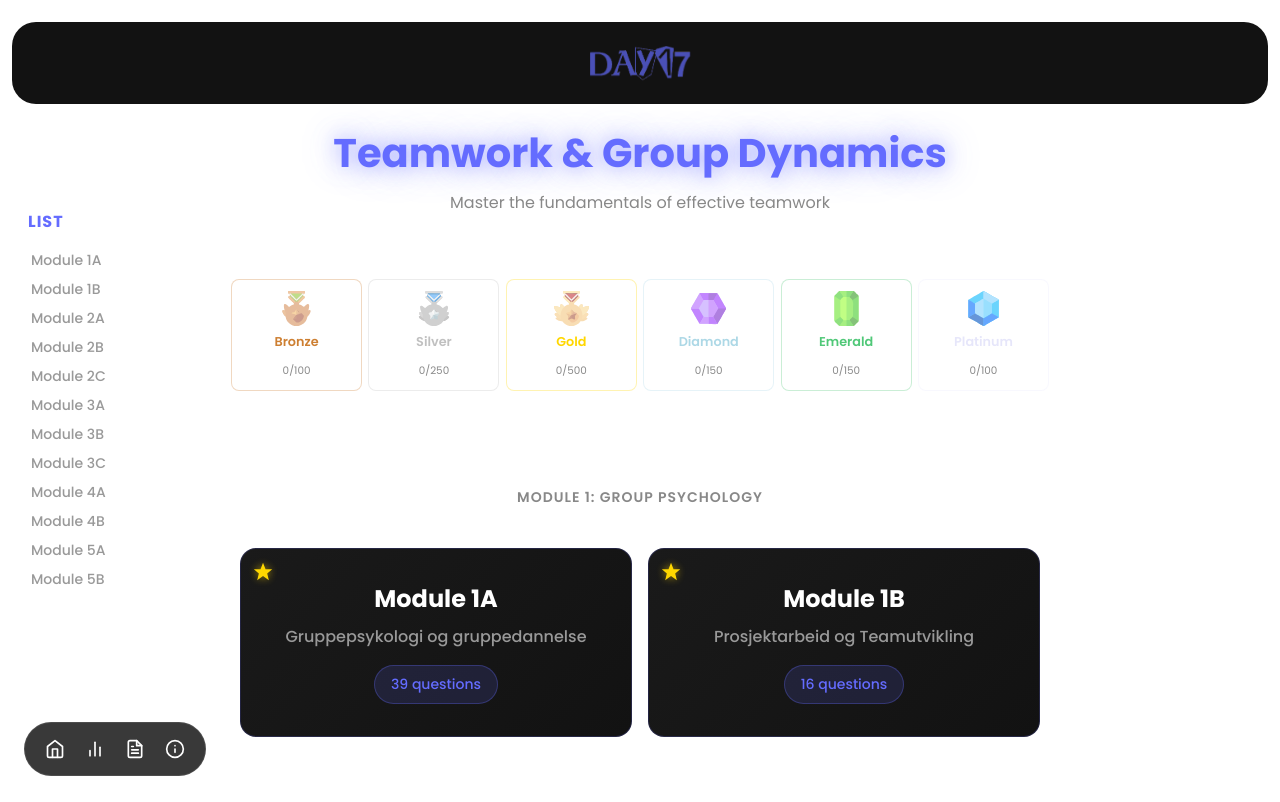
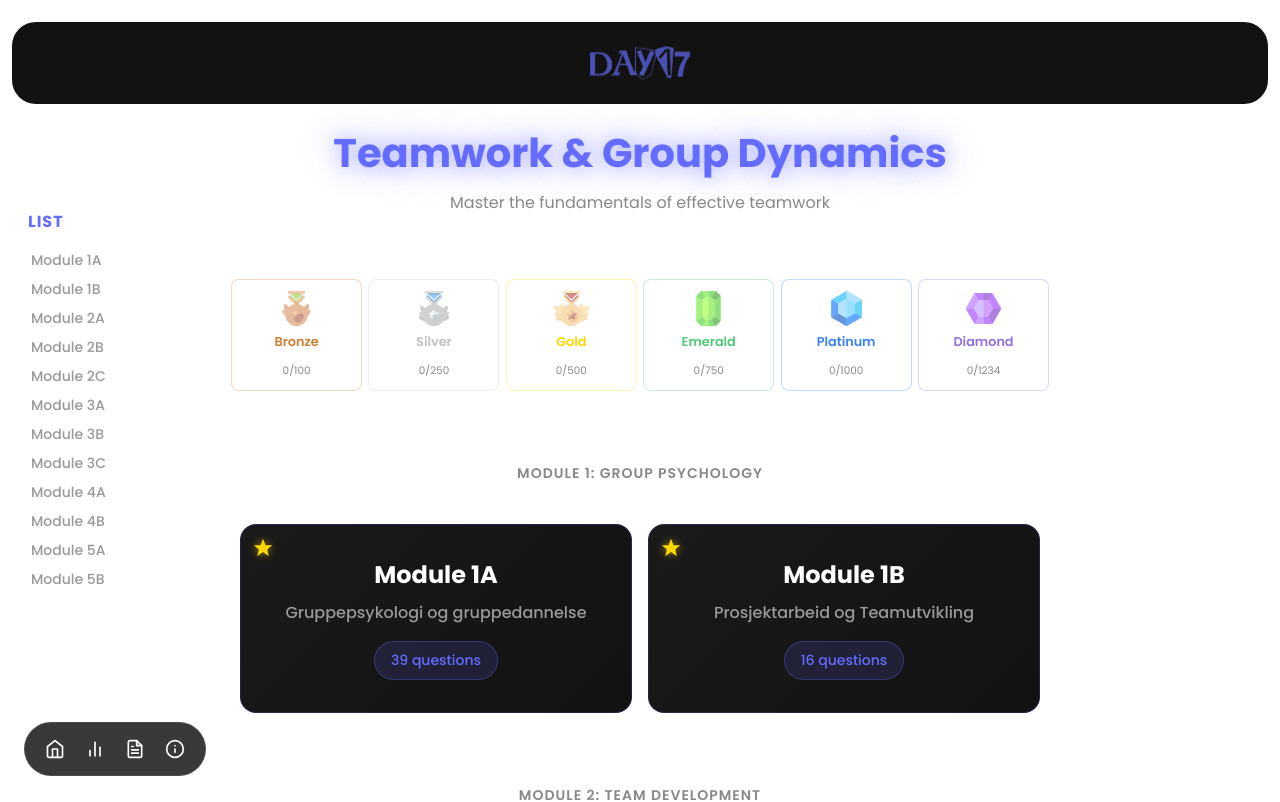
Before and after one commit to dvnnyle/skoolXit, a React (Vite) app: page / in a window 1280 px wide. Shown: the top 802 px of the page. Built offline with nearby package versions, Linux system fonts and the light colour scheme.

Commit message:
Update medal milestones to progressive cumulative display

```diff
--- a/src/pages/Home.css
+++ b/src/pages/Home.css
@@ -652,7 +652,7 @@
   gap: 1.5rem;
   justify-content: center;
   align-items: flex-start;
-  margin: 1.5rem 0 2rem 0;
+  margin: 1rem 0 0rem 0;
   flex-wrap: wrap;
 }
 
@@ -672,7 +672,7 @@
   display: flex;
   gap: 0.4rem;
   justify-content: center;
-  margin: 1.5rem 0 2rem 0;
+  margin: 1.5rem 0 0.5rem 0;
   flex-wrap: nowrap;
   padding: 0.5rem 0;
 }
@@ -728,15 +728,15 @@
 }
 
 .achievement-medal-item.diamond {
-  border-color: rgba(173, 216, 230, 0.3);
-  color: #add8e6;
+  border-color: rgba(147, 112, 219, 0.3);
+  color: #9370db;
 }
 
 .achievement-medal-item.diamond[data-unlocked="true"] {
-  border-color: #00bfff;
-  color: #1e90ff;
-  background: rgba(30, 144, 255, 0.08);
-  box-shadow: 0 0 8px rgba(30, 144, 255, 0.15);
+  border-color: #9370db;
+  color: #b19cd9;
+  background: rgba(147, 112, 219, 0.08);
+  box-shadow: 0 0 8px rgba(147, 112, 219, 0.15);
 }
 
 .achievement-medal-item.emerald {
@@ -752,15 +752,15 @@
 }
 
 .achievement-medal-item.platinum {
-  border-color: rgba(230, 230, 250, 0.3);
-  color: #e6e6fa;
+  border-color: rgba(59, 130, 246, 0.3);
+  color: #3b82f6;
 }
 
 .achievement-medal-item.platinum[data-unlocked="true"] {
-  border-color: #f0f0ff;
-  color: #d8d8f0;
-  background: rgba(230, 230, 250, 0.08);
-  box-shadow: 0 0 8px rgba(230, 230, 250, 0.15);
+  border-color: #60a5fa;
+  color: #93c5fd;
+  background: rgba(59, 130, 246, 0.08);
+  box-shadow: 0 0 8px rgba(59, 130, 246, 0.15);
 }
 
 .medal-icon {
@@ -810,7 +810,7 @@
 }
 
 .achievement-medal-item.diamond[data-unlocked="true"] .medal-icon.diamond-icon {
-  filter: opacity(1) drop-shadow(0 0 8px rgba(30, 144, 255, 0.4));
+  filter: opacity(1) drop-shadow(0 0 8px rgba(147, 112, 219, 0.4));
   transform: scale(1.05);
 }
 
@@ -820,7 +820,7 @@
 }
 
 .achievement-medal-item.platinum[data-unlocked="true"] .medal-icon.platinum-icon {
-  filter: opacity(1) drop-shadow(0 0 8px rgba(230, 230, 250, 0.4));
+  filter: opacity(1) drop-shadow(0 0 8px rgba(59, 130, 246, 0.4));
   transform: scale(1.05);
 }
 
--- a/src/pages/home.jsx
+++ b/src/pages/home.jsx
@@ -148,58 +148,58 @@ function Home() {
               </div>
             </div>
 
-            <div className="achievement-medal-item silver" data-unlocked={stats.completedQuestions >= 350}>
+            <div className="achievement-medal-item silver" data-unlocked={stats.completedQuestions >= 250}>
               <img src="/icons/silver-medal.svg" alt="Silver Medal" className="medal-icon silver-icon" />
               <div className="medal-details">
                 <h4>Silver</h4>
                 <div className="medal-progress-bar">
-                  <div className="medal-progress-fill" style={{ width: `${Math.min((Math.max(0, stats.completedQuestions - 100) / 250) * 100, 100)}%` }}></div>
+                  <div className="medal-progress-fill" style={{ width: `${Math.min((Math.max(0, stats.completedQuestions) / 250) * 100, 100)}%` }}></div>
                 </div>
-                <span className="medal-count">{Math.min(Math.max(0, stats.completedQuestions - 100), 250)}/250</span>
+                <span className="medal-count">{Math.min(Math.max(0, stats.completedQuestions), 250)}/250</span>
               </div>
             </div>
 
-            <div className="achievement-medal-item gold" data-unlocked={stats.completedQuestions >= 850}>
+            <div className="achievement-medal-item gold" data-unlocked={stats.completedQuestions >= 500}>
               <img src="/icons/gold-medal.svg" alt="Gold Medal" className="medal-icon gold-icon" />
               <div className="medal-details">
                 <h4>Gold</h4>
                 <div className="medal-progress-bar">
-                  <div className="medal-progress-fill" style={{ width: `${Math.min((Math.max(0, stats.completedQuestions - 350) / 500) * 100, 100)}%` }}></div>
+                  <div className="medal-progress-fill" style={{ width: `${Math.min((Math.max(0, stats.completedQuestions) / 500) * 100, 100)}%` }}></div>
                 </div>
-                <span className="medal-count">{Math.min(Math.max(0, stats.completedQuestions - 350), 500)}/500</span>
+                <span className="medal-count">{Math.min(Math.max(0, stats.completedQuestions), 500)}/500</span>
               </div>
             </div>
 
-            <div className="achievement-medal-item diamond" data-unlocked={stats.completedQuestions >= 1000}>
+            <div className="achievement-medal-item emerald" data-unlocked={stats.completedQuestions >= 750}>
+              <img src="/icons/emerald.svg" alt="Emerald" className="medal-icon emerald-icon" />
+              <div className="medal-details">
+                <h4>Emerald</h4>
+                <div className="medal-progress-bar">
+                  <div className="medal-progress-fill" style={{ width: `${Math.min((Math.max(0, stats.completedQuestions) / 750) * 100, 100)}%` }}></div>
+                </div>
+                <span className="medal-count">{Math.min(Math.max(0, stats.completedQuestions), 750)}/750</span>
+              </div>
+            </div>
+
+            <div className="achievement-medal-item platinum" data-unlocked={stats.completedQuestions >= 1000}>
+              <img src="/icons/platinum.svg" alt="Platinum" className="medal-icon platinum-icon" />
+              <div className="medal-details">
+                <h4>Platinum</h4>
+                <div className="medal-progress-bar">
+                  <div className="medal-progress-fill" style={{ width: `${Math.min((Math.max(0, stats.completedQuestions) / 1000) * 100, 100)}%` }}></div>
+                </div>
+                <span className="medal-count">{Math.min(Math.max(0, stats.completedQuestions), 1000)}/1000</span>
+              </div>
+            </div>
+
+            <div className="achievement-medal-item diamond" data-unlocked={stats.completedQuestions >= 1234}>
               <img src="/icons/diamond.svg" alt="Diamond" className="medal-icon diamond-icon" />
               <div className="medal-details">
                 <h4>Diamond</h4>
                 <div className="medal-progress-bar">
-                  <div className="medal-progress-fill" style={{ width: `${Math.min((Math.max(0, stats.completedQuestions - 850) / 150) * 100, 100)}%` }}></div>
+                  <div className="medal-progress-fill" style={{ width: `${Math.min((Math.max(0, stats.completedQuestions) / 1234) * 100, 100)}%` }}></div>
                 </div>
-                <span className="medal-count">{Math.min(Math.max(0, stats.completedQuestions - 850), 150)}/150</span>
-              </div>
-            </div>
-
-            <div className="achievement-medal-item emerald" data-unlocked={stats.completedQuestions >= 1000}>
-              <img src="/icons/emerald.svg" alt="Emerald" className="medal-icon emerald-icon" />
-              <div className="medal-details">
-                <h4>Emerald</h4>
-                <div className="medal-progress-bar">
-                  <div className="medal-progress-fill" style={{ width: `${Math.min((Math.max(0, stats.completedQuestions - 1000) / 150) * 100, 100)}%` }}></div>
-                </div>
-                <span className="medal-count">{Math.min(Math.max(0, stats.completedQuestions - 1000), 150)}/150</span>
-              </div>
-            </div>
-
-            <div className="achievement-medal-item platinum" data-unlocked={stats.completedQuestions >= 1150}>
-              <img src="/icons/platinum.svg" alt="Platinum" className="medal-icon platinum-icon" />
-              <div className="medal-details">
-                <h4>Platinum</h4>
-                <div className="medal-progress-bar">
-                  <div className="medal-progress-fill" style={{ width: `${Math.min((Math.max(0, stats.completedQuestions - 1150) / 100) * 100, 100)}%` }}></div>
-                </div>
-                <span className="medal-count">{Math.min(Math.max(0, stats.completedQuestions - 1150), 100)}/100</span>
+                <span className="medal-count">{Math.min(Math.max(0, stats.completedQuestions), 1234)}/1234</span>
               </div>
             </div>
           </div>
--- a/src/pages/statistics.jsx
+++ b/src/pages/statistics.jsx
@@ -188,57 +188,57 @@ function Statistics() {
             </div>
 
             <div className="medal-milestone">
-              <img src="/icons/silver-medal.svg" alt="Silver Medal" className={`medal-icon-stats ${stats.completedQuestions >= 350 ? 'unlocked' : ''}`} />
+              <img src="/icons/silver-medal.svg" alt="Silver Medal" className={`medal-icon-stats ${stats.completedQuestions >= 250 ? 'unlocked' : ''}`} />
               <div className="medal-milestone-info">
                 <p>Silver: 250 questions</p>
                 <div className="milestone-bar">
-                  <div className="milestone-fill" style={{ width: `${Math.min((Math.max(0, stats.completedQuestions - 100) / 250) * 100, 100)}%` }}></div>
+                  <div className="milestone-fill" style={{ width: `${Math.min((Math.max(0, stats.completedQuestions) / 250) * 100, 100)}%` }}></div>
                 </div>
-                <span className="milestone-text">{Math.min(Math.max(0, stats.completedQuestions - 100), 250)}/250</span>
+                <span className="milestone-text">{Math.min(Math.max(0, stats.completedQuestions), 250)}/250</span>
               </div>
             </div>
 
             <div className="medal-milestone">
-              <img src="/icons/gold-medal.svg" alt="Gold Medal" className={`medal-icon-stats ${stats.completedQuestions >= 850 ? 'unlocked' : ''}`} />
+              <img src="/icons/gold-medal.svg" alt="Gold Medal" className={`medal-icon-stats ${stats.completedQuestions >= 500 ? 'unlocked' : ''}`} />
               <div className="medal-milestone-info">
                 <p>Gold: 500 questions</p>
                 <div className="milestone-bar">
-                  <div className="milestone-fill" style={{ width: `${Math.min((Math.max(0, stats.completedQuestions - 350) / 500) * 100, 100)}%` }}></div>
+                  <div className="milestone-fill" style={{ width: `${Math.min((Math.max(0, stats.completedQuestions) / 500) * 100, 100)}%` }}></div>
                 </div>
-                <span className="milestone-text">{Math.min(Math.max(0, stats.completedQuestions - 350), 500)}/500</span>
+                <span className="milestone-text">{Math.min(Math.max(0, stats.completedQuestions), 500)}/500</span>
               </div>
             </div>
 
             <div className="medal-milestone">
-              <img src="/icons/diamond.svg" alt="Diamond" className={`medal-icon-stats ${stats.completedQuestions >= 1000 ? 'unlocked' : ''}`} />
+              <img src="/icons/emerald.svg" alt="Emerald" className={`medal-icon-stats ${stats.completedQuestions >= 750 ? 'unlocked' : ''}`} />
               <div className="medal-milestone-info">
-                <p>Diamond: 150 questions</p>
+                <p>Emerald: 750 questions</p>
                 <div className="milestone-bar">
-                  <div className="milestone-fill" style={{ width: `${Math.min((Math.max(0, stats.completedQuestions - 850) / 150) * 100, 100)}%` }}></div>
+                  <div className="milestone-fill" style={{ width: `${Math.min((Math.max(0, stats.completedQuestions) / 750) * 100, 100)}%` }}></div>
                 </div>
-                <span className="milestone-text">{Math.min(Math.max(0, stats.completedQuestions - 850), 150)}/150</span>
+                <span className="milestone-text">{Math.min(Math.max(0, stats.completedQuestions), 750)}/750</span>
               </div>
             </div>
 
             <div className="medal-milestone">
-              <img src="/icons/emerald.svg" alt="Emerald" className={`medal-icon-stats ${stats.completedQuestions >= 1000 ? 'unlocked' : ''}`} />
+              <img src="/icons/platinum.svg" alt="Platinum" className={`medal-icon-stats ${stats.completedQuestions >= 1000 ? 'unlocked' : ''}`} />
               <div className="medal-milestone-info">
-                <p>Emerald: 150 questions</p>
+                <p>Platinum: 1000 questions</p>
                 <div className="milestone-bar">
-                  <div className="milestone-fill" style={{ width: `${Math.min((Math.max(0, stats.completedQuestions - 1000) / 150) * 100, 100)}%` }}></div>
+                  <div className="milestone-fill" style={{ width: `${Math.min((Math.max(0, stats.completedQuestions) / 1000) * 100, 100)}%` }}></div>
                 </div>
-                <span className="milestone-text">{Math.min(Math.max(0, stats.completedQuestions - 1000), 150)}/150</span>
+                <span className="milestone-text">{Math.min(Math.max(0, stats.completedQuestions), 1000)}/1000</span>
               </div>
             </div>
 
             <div className="medal-milestone">
-              <img src="/icons/platinum.svg" alt="Platinum" className={`medal-icon-stats ${stats.completedQuestions >= 1150 ? 'unlocked' : ''}`} />
+              <img src="/icons/diamond.svg" alt="Diamond" className={`medal-icon-stats ${stats.completedQuestions >= 1234 ? 'unlocked' : ''}`} />
               <div className="medal-milestone-info">
-                <p>Platinum: 100 questions</p>
+                <p>Diamond: 1234 questions</p>
                 <div className="milestone-bar">
-                  <div className="milestone-fill" style={{ width: `${Math.min((Math.max(0, stats.completedQuestions - 1150) / 100) * 100, 100)}%` }}></div>
+                  <div className="milestone-fill" style={{ width: `${Math.min((Math.max(0, stats.completedQuestions) / 1234) * 100, 100)}%` }}></div>
                 </div>
-                <span className="milestone-text">{Math.min(Math.max(0, stats.completedQuestions - 1150), 100)}/100</span>
+                <span className="milestone-text">{Math.min(Math.max(0, stats.completedQuestions), 1234)}/1234</span>
               </div>
             </div>
           </div>
```
